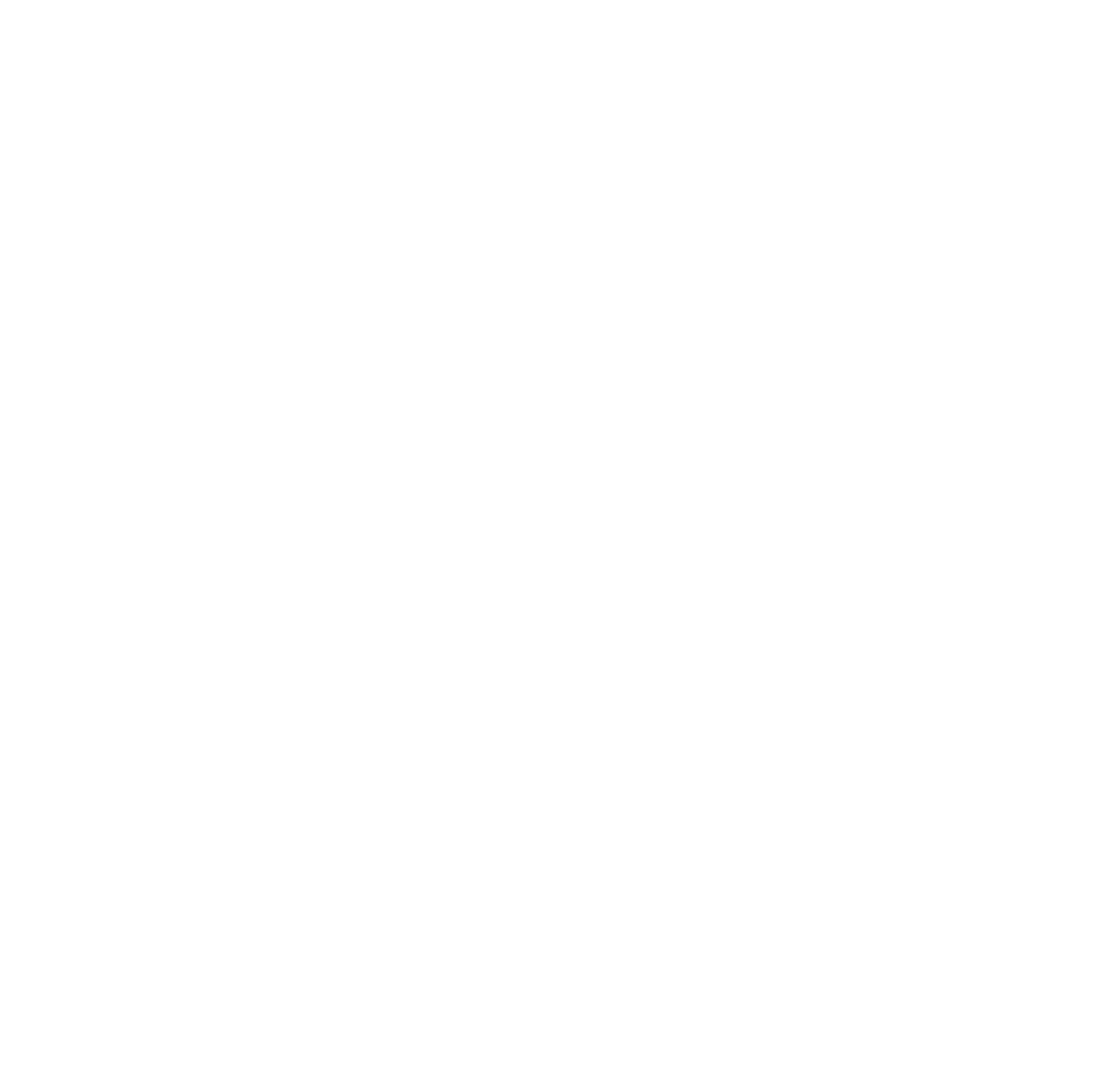
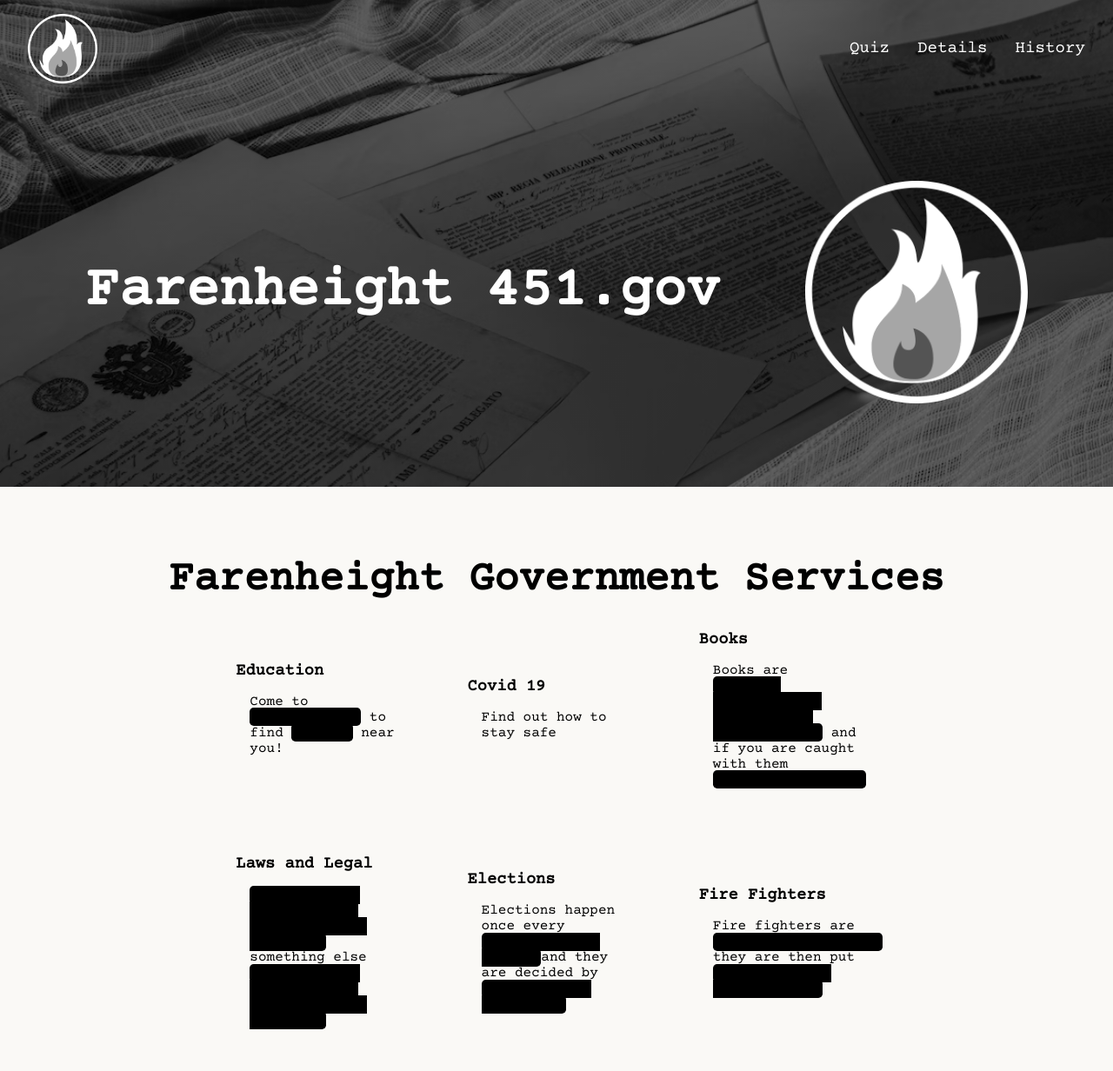
Before and after one commit to JeffleIncarnate/English-Website, a plain HTML site: page index.html in a window 1280 px wide. Shown: the whole page at 87% size. Before the commit the page ends 800 px from the top, so only its background shows below. Drawn offline with nearby package versions, Linux system fonts and the light colour scheme.

Commit message:
Update: Checking what repo this is commiting to

```diff
--- a/css/styles.css
+++ b/css/styles.css
@@ -0,0 +1,121 @@
+@import url("https://fonts.googleapis.com/css2?family=Courier+Prime&display=swap");
+
+body {
+  background-color: #faf9f6;
+}
+
+* {
+  margin: 0;
+  padding: 0;
+  box-sizing: border-box;
+  font-family: "Courier Prime", monospace;
+}
+
+.FAR__Header {
+  width: 100%;
+  height: 70vh;
+  display: flex;
+  align-items: center;
+  justify-content: center;
+  flex-direction: column;
+  background-image: linear-gradient(rgba(0, 0, 0, 0.6), rgba(0, 0, 0, 0.6)),
+    url("../assets/Docs.png");
+  background-repeat: no-repeat;
+  background-size: cover;
+  background-position: center;
+}
+
+.FAR__Header-Nav {
+  height: 20%;
+  width: 100%;
+  padding: 1rem;
+  display: flex;
+  align-items: center;
+  justify-content: space-between;
+}
+
+.FAR__Header-Nav > img {
+  max-width: 80px;
+  margin-left: 1rem;
+}
+
+.FAR__Header-Nav > ul {
+  display: flex;
+  align-items: center;
+  justify-content: center;
+}
+
+.FAR__Header-Nav > ul li {
+  text-decoration: none;
+  list-style-type: none;
+  margin: 1rem;
+}
+
+.FAR__Header-Nav > ul li a {
+  color: white;
+  font-size: 1.2rem;
+  text-decoration: none;
+  transition: all 0.3s ease-in-out;
+}
+
+.FAR__Header-Nav > ul li a:hover {
+  color: red;
+}
+
+.FAR__Header-Splash {
+  height: 85%;
+  display: flex;
+  align-items: center;
+  justify-content: space-evenly;
+  width: 100%;
+  color: white;
+}
+
+.FAR__Header-Splash > h1 {
+  font-size: 4rem;
+}
+
+.FAR__Header-Splash > img {
+  width: 20%;
+}
+
+/* ---- MAIN ---- */
+main {
+  width: 100%;
+  margin: 5rem 0;
+}
+
+.FAR__Main-Services {
+  width: 100%;
+  display: flex;
+  align-items: center;
+  justify-content: center;
+  flex-direction: column;
+}
+
+.FAR__Main-Services > h2 {
+  font-size: 3rem;
+}
+
+.FAR__Main-Services__Wrapper {
+  width: 80%;
+  display: flex;
+  align-items: center;
+  justify-content: center;
+}
+
+.FAR__Main-Services-Div {
+  width: 20%;
+  margin: 3%;
+}
+
+.FAR__Main-Services-Div > p {
+  margin: 1rem;
+}
+
+.redacted {
+  background-color: black;
+  border-radius: 0.3rem;
+  padding: 0.1rem;
+  color: black;
+}
--- a/index.html
+++ b/index.html
@@ -5,6 +5,96 @@
     <meta http-equiv="X-UA-Compatible" content="IE=edge" />
     <meta name="viewport" content="width=device-width, initial-scale=1.0" />
     <title>Farenheight 451</title>
+    <link rel="stylesheet" href="./css/styles.css" />
+    <script
+      src="https://kit.fontawesome.com/866b8b01f2.js"
+      crossorigin="anonymous"
+    ></script>
   </head>
-  <body></body>
+  <body>
+    <header class="FAR__Header">
+      <nav class="FAR__Header-Nav">
+        <img src="./assets/Fire-NoBG.png" alt="" />
+
+        <ul>
+          <li><a href="#">Quiz</a></li>
+          <li><a href="#">Details</a></li>
+          <li><a href="#">History</a></li>
+        </ul>
+      </nav>
+
+      <div class="FAR__Header-Splash">
+        <h1>Farenheight 451.gov</h1>
+        <img src="./assets/Fire-NoBG.png" alt="Image of Fire" />
+      </div>
+    </header>
+
+    <main>
+      <div class="FAR__Main-Services">
+        <h2>Farenheight Government Services</h2>
+
+        <div class="FAR__Main-Services__Wrapper">
+          <div class="FAR__Main-Services-Div">
+            <h3>Education</h3>
+            <p>
+              Come to <span class="redacted">JKHDFKJHDKJHF</span> to find
+              <span class="redacted">schools</span> near you!
+            </p>
+          </div>
+
+          <div class="FAR__Main-Services-Div">
+            <h3>Covid 19</h3>
+            <p>Find out how to stay safe</p>
+          </div>
+
+          <div class="FAR__Main-Services-Div">
+            <h3>Books</h3>
+            <p>
+              Books are
+              <span class="redacted"
+                >KJDHFKJH KSJDHFLKJSDHF KSJHDFSKDJHF KJHDSFKJSHDFj</span
+              >
+              and if you are caught with them
+              <span class="redacted">KJFSDHKLJFHSLKDJHF</span>
+            </p>
+          </div>
+        </div>
+
+        <div class="FAR__Main-Services__Wrapper">
+          <div class="FAR__Main-Services-Div">
+            <h3>Laws and Legal</h3>
+            <p>
+              <span class="redacted">
+                SKDLJFHSDLKJF HKSJHD FKSJHD FLKJHS DFKLJHS DFKLJHSDF</span
+              >
+              something else
+              <span class="redacted">
+                SKDLJFHSDLKJF HKSJHD FKSJHD FLKJHS DFKLJHS DFKLJHSDF</span
+              >
+            </p>
+          </div>
+
+          <div class="FAR__Main-Services-Div">
+            <h3>Elections</h3>
+            <p>
+              Elections happen once every
+              <span class="redacted"> KJDHFKJSHD FKH KJHSDF </span>
+              and they are decided by
+              <span class="redacted"> KJHDSFKLJHSDF KSJHD FKJH</span>
+            </p>
+          </div>
+
+          <div class="FAR__Main-Services-Div">
+            <h3>Fire Fighters</h3>
+            <p>
+              Fire fighters are
+              <span class="redacted">ADKJHFKLJSDHFKLJDHSF</span>
+              they are then put
+              <span class="redacted">KHFSDKLJFH KJH SDFKJ HKSJHDF</span>
+            </p>
+          </div>
+        </div>
+      </div>
+    </main>
+  </body>
 </html>
```
Also changed, not shown: assets/Docs.png (added), assets/Fire-NoBG.png (added), assets/Fire.png (added), assets/My project-1.png (added).
